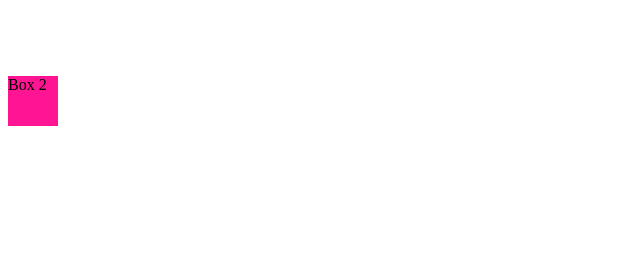
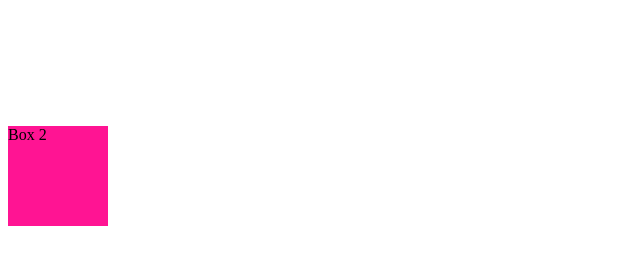
Before and after one commit to ShubhaM-7167424/CSS, a plain HTML site: page 18.visibility.html in a window 1280 px wide. Shown: the whole page, without its empty margins (0-640 px from the left). Drawn offline with Linux system fonts and the light colour scheme.

Commit message:
visibility

```diff
--- a/18.visibility.html
+++ b/18.visibility.html
@@ -5,7 +5,7 @@
     <meta name="viewport" content="width=device-width, initial-scale=1.0">
     <title>Visibility</title>
     <style>
-        .box{height: 50px; width: 50px;}
+        .box{height: 100px; width: 100px;}
         #box1{background-color: yellow; visibility: hidden;}
         #box2{background-color: deeppink; visibility: visible ;}
     </style>
```
